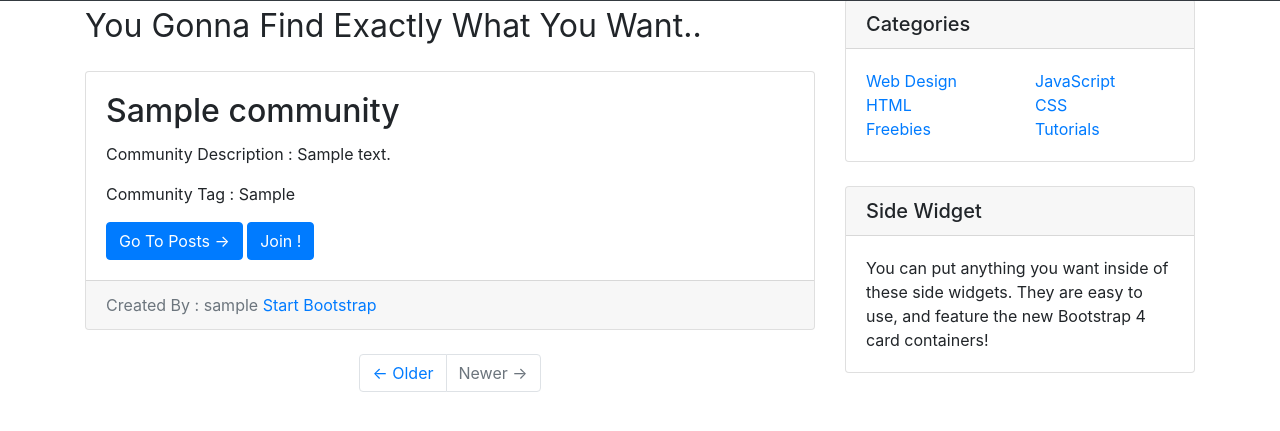
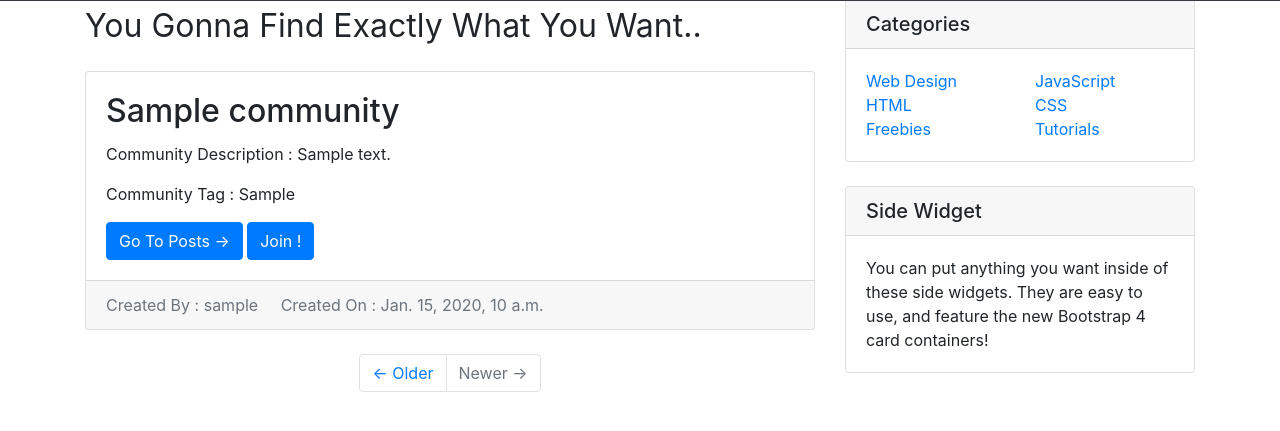
Before and after one commit to eermis1/SWE573, a Django app: page / in a window 1280 px wide. Shown: the part 55-486 px from the top of the page. Run offline with Django 3.2, Linux system fonts and the light colour scheme; tables that the repository leaves empty hold one stand-in row (values such as "Sample post"); some libraries are stand-ins or nearby versions.

Commit message:
Fixes #35

```diff
--- a/communityc/community/models.py
+++ b/communityc/community/models.py
@@ -3,15 +3,16 @@ from django.urls import reverse
 from django.contrib.postgres.fields import JSONField
 from django.contrib.auth.models import Permission, User
 from django.conf import settings
+import datetime
 
 
 class Community(models.Model):
-    # community_builder = models.ForeignKey(User,blank=False,null=False, on_delete=models.PROTECT, default=1)
     community_builder = models.ForeignKey(User, on_delete=models.PROTECT)
     community_name = models.CharField(max_length=100)
     community_description = models.CharField(max_length=200)
     community_tag = models.CharField(max_length=150)
     community_tag_wiki = models.CharField(max_length=400)
+    community_creation_date = models.DateTimeField(auto_now_add=True, blank=True, null = True)
 
 
     def __str__ (self):
--- a/communityc/community/templates/index.html
+++ b/communityc/community/templates/index.html
@@ -37,8 +37,7 @@
                <a href="#" class="btn btn-primary">Join !</a>
             </div>
             <div class="card-footer text-muted">
-               Created By : {{community.community_builder}}
-              <a href="#">Start Bootstrap</a>
+               Created By : {{community.community_builder}} &nbsp;&nbsp;&nbsp;&nbsp;Created On : {{community.community_creation_date}}
             </div>
           </div>
         {% endfor %}
--- a/communityc/community/views.py
+++ b/communityc/community/views.py
@@ -5,7 +5,8 @@ from .models import Community, Post
 from .forms import CommunityCreateForm, PostTypeCreateForm, UserRegistrationForm
 from django.contrib.auth import authenticate, login, logout
 from django.http import JsonResponse
-
+from django.utils import timezone
+import datetime
 
 class CommunityListView(ListView):
 
@@ -31,6 +32,7 @@ def CommunityCreate(request):
             if form.is_valid():
                 Community = form.save(commit=False)
                 Community.community_builder = request.user
+                Community_community_creation_date = timezone.now()
                 Community.save()
                 return render(request, "community_detail.html", {"Community":Community})
             return render(request, "community_detail.html", {"Community":Community})
@@ -39,13 +41,6 @@ def CommunityCreate(request):
         return render(request,"community_form.html",{"form":form})
     else:
         return render(request, 'user_login.html', {})
-
-        # model = Community
-        # template_name = "community_form.html"
-        # form_class = CommunityCreateForm
-
-
-    community_builder = user.objects.get(username=request.user)
 
 def PostTypeCreate(request, community_id):
 
```
Also changed, not shown: communityc/community/migrations/0022_community_community_creation_date.py (added).
